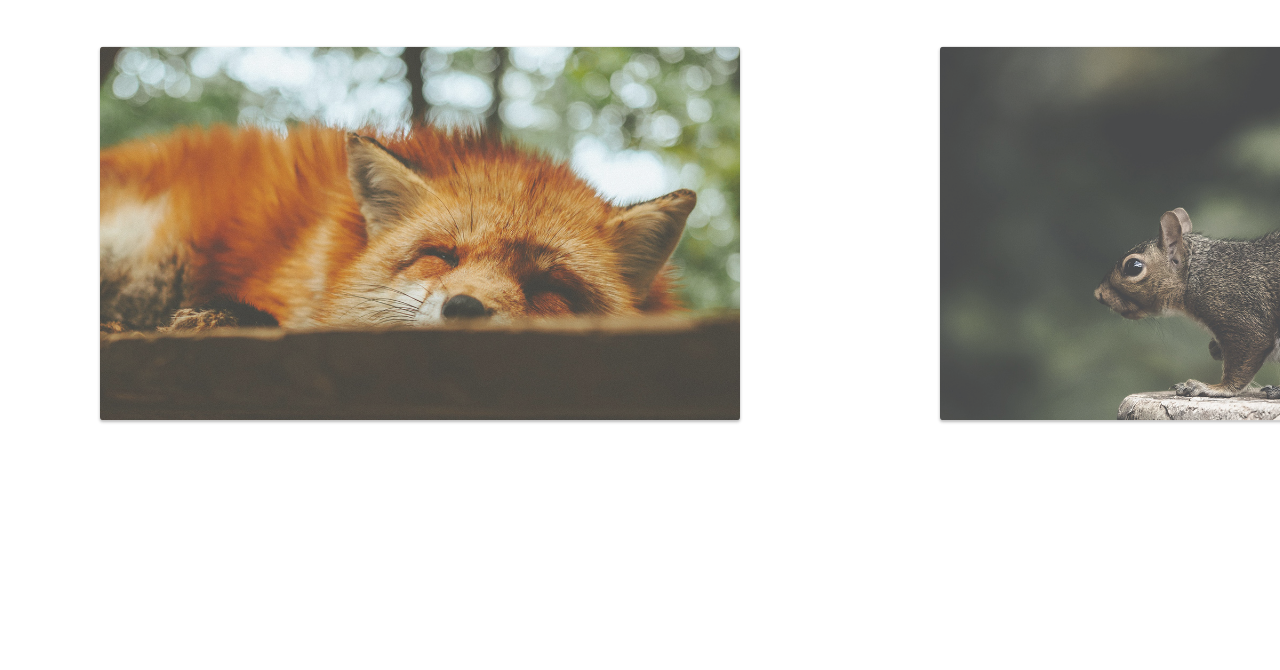
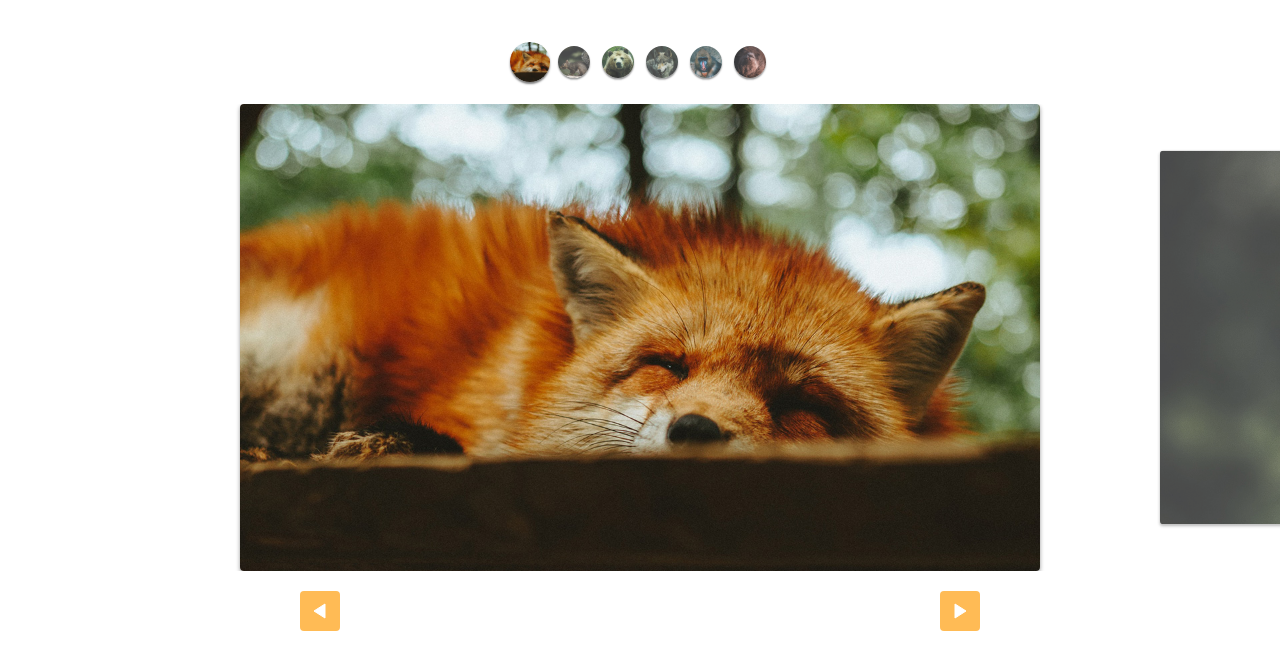
Before and after one commit to MarianaBJ/Slide, a plain HTML site: page index.html in a window 1280 px wide. Drawn offline with Linux system fonts and the light colour scheme.

Commit message:
Finalização do slide com setas para mudar

```diff
--- a/css/style.css
+++ b/css/style.css
@@ -43,3 +43,70 @@ img {
     opacity: 1;
     transform: scale(1);
 }
+
+[data-control="slide"] {
+    display: flex;
+    justify-content: center;
+    margin-top: 20px;
+}
+
+[data-control="slide"] li a {
+    display: block;
+    width: 12px;
+    height: 12px;
+    background: #FB5;
+    border-radius: 50%;
+    overflow: hidden;
+    text-indent: -999px;
+    margin: 5px;
+}
+
+[data-control="slide"] li.active a,
+[data-control="slide"] li a:hover {
+    background: #E54;
+}
+
+.custom-controls {
+    display: flex;
+    justify-content: center;
+    margin-top: 40px;
+    margin-bottom: 20px;
+    flex-wrap: wrap;
+}
+
+.custom-controls li {
+    opacity: .8;
+    transform: scale(.8);
+    width: 40px;
+    height: 40px;
+    border-radius: 50%;
+    overflow: hidden;
+    margin: 2px;
+    box-shadow: 0 2px 2px rgba(0, 0, 0, .5);
+    transition: .3s;
+}
+
+.custom-controls li.active {
+    opacity: 1;
+    transform: scale(1);
+}
+
+.arrow-nav {
+    display: flex;
+    justify-content: space-around;
+    margin: 20px 0;
+}
+
+.arrow-nav button {
+    cursor: pointer;
+    border: none;
+    border-radius: 4px;
+    color: white;
+    width: 40px;
+    height: 40px;
+    background: #FB5 url('../img/arrow.svg') center center no-repeat;
+}
+
+.arrow-nav button.prev {
+    transform: rotate(-180deg);
+}
--- a/index.html
+++ b/index.html
@@ -10,6 +10,15 @@
 </head>
 
 <body>
+  <ul class="custom-controls">
+    <li><img src="img/foto1-thumb.jpg" alt=""></li>
+    <li><img src="img/foto2-thumb.jpg" alt=""></li>
+    <li><img src="img/foto3-thumb.jpg" alt=""></li>
+    <li><img src="img/foto4-thumb.jpg" alt=""></li>
+    <li><img src="img/foto5-thumb.jpg" alt=""></li>
+    <li><img src="img/foto6-thumb.jpg" alt=""></li>
+  </ul>
+
   <div class="slide-wrapper">
     <ul class="slide">
       <li><img src="img/foto1.jpg"></li>
@@ -20,6 +29,10 @@
       <li><img src="img/foto6.jpg"></li>
     </ul>
   </div>
+  <div class="arrow-nav">
+    <button class="prev"></button>
+    <button class="next"></button>
+  </div>
   <script type="module" src="js/script.js"></script>
 </body>
 
--- a/js/script.js
+++ b/js/script.js
@@ -1,5 +1,6 @@
-import Slide from './slide.js';
+import SlideNav from './slide.js';
 
-const slide = new Slide('.slide', '.slide-wrapper');
+const slide = new SlideNav('.slide', '.slide-wrapper');
 slide.init();
-slide.activePrevSlide();
+slide.addArrow('.prev', '.next');
+slide.addControl('.custom-controls');
--- a/js/slide.js
+++ b/js/slide.js
@@ -1,11 +1,12 @@
 import debounce from './debounce.js';
 
-export default class Slide {
+export class Slide {
     constructor(slide, wrapper) {
         this.slide = document.querySelector(slide)
         this.wrapper = document.querySelector(wrapper);
         this.dist = { finalPosition: 0, startX: 0, movement: 0 }
         this.activeClass = 'active';
+        this.changeEvent = new Event('changeEvent');
     }
 
     transition(active) {
@@ -96,6 +97,7 @@ export default class Slide {
         this.slidesIndexNav(index);
         this.dist.finalPosition = activeSlide.position;
         this.changeActiveClass();
+        this.wrapper.dispatchEvent(this.changeEvent);
     }
 
     changeActiveClass() {
@@ -127,6 +129,9 @@ export default class Slide {
         this.onMove = this.onMove.bind(this);
         this.onEnd = this.onEnd.bind(this);
 
+        this.activePrevSlide = this.activePrevSlide.bind(this);
+        this.activeNextSlide = this.activeNextSlide.bind(this);
+
         this.onResize = debounce(this.onResize.bind(this), 200);
     }
 
@@ -136,6 +141,61 @@ export default class Slide {
         this.addSlideEvents();
         this.slidesConfig();
         this.addResizeEvent();
+        this.changeSlide(0);
         return this;
     }
 }
+
+export default class SlideNav extends Slide {
+    constructor(slide, wrapper) {
+        super(slide, wrapper);
+        this.bindControlEvents();
+    }
+
+    addArrow(prev, next) {
+        this.prevElement = document.querySelector(prev);
+        this.nextElement = document.querySelector(next);
+        this.addArrowEvent();
+    }
+
+    addArrowEvent() {
+        this.prevElement.addEventListener('click', this.activePrevSlide);
+        this.nextElement.addEventListener('click', this.activeNextSlide);
+    }
+
+    createControl() {
+        const control = document.createElement('ul');
+        control.dataset.control = 'slide';
+        this.slideArray.forEach((item, index) => {
+            control.innerHTML += `<li><a href="#slide${index + 1}">${index + 1}</a></li>`;
+        });
+        this.wrapper.appendChild(control);
+        return control;
+    }
+
+    eventControl(item, index) {
+        item.addEventListener('click', (event) => {
+            event.preventDefault();
+            this.changeSlide(index);
+        });
+        this.wrapper.addEventListener('changeEvent', this.activeControlItem);
+    }
+
+    activeControlItem() {
+        this.controlArray.forEach(item => item.classList.remove(this.activeClass));
+        this.controlArray[this.index.active].classList.add(this.activeClass);
+    }
+
+    addControl(customControl) {
+        this.control = document.querySelector(customControl) || this.createControl();
+        this.controlArray = [...this.control.children];
+
+        this.activeControlItem();
+        this.controlArray.forEach(this.eventControl);
+    }
+
+    bindControlEvents() {
+        this.eventControl = this.eventControl.bind(this);
+        this.activeControlItem = this.activeControlItem.bind(this);
+    }
+}
```
